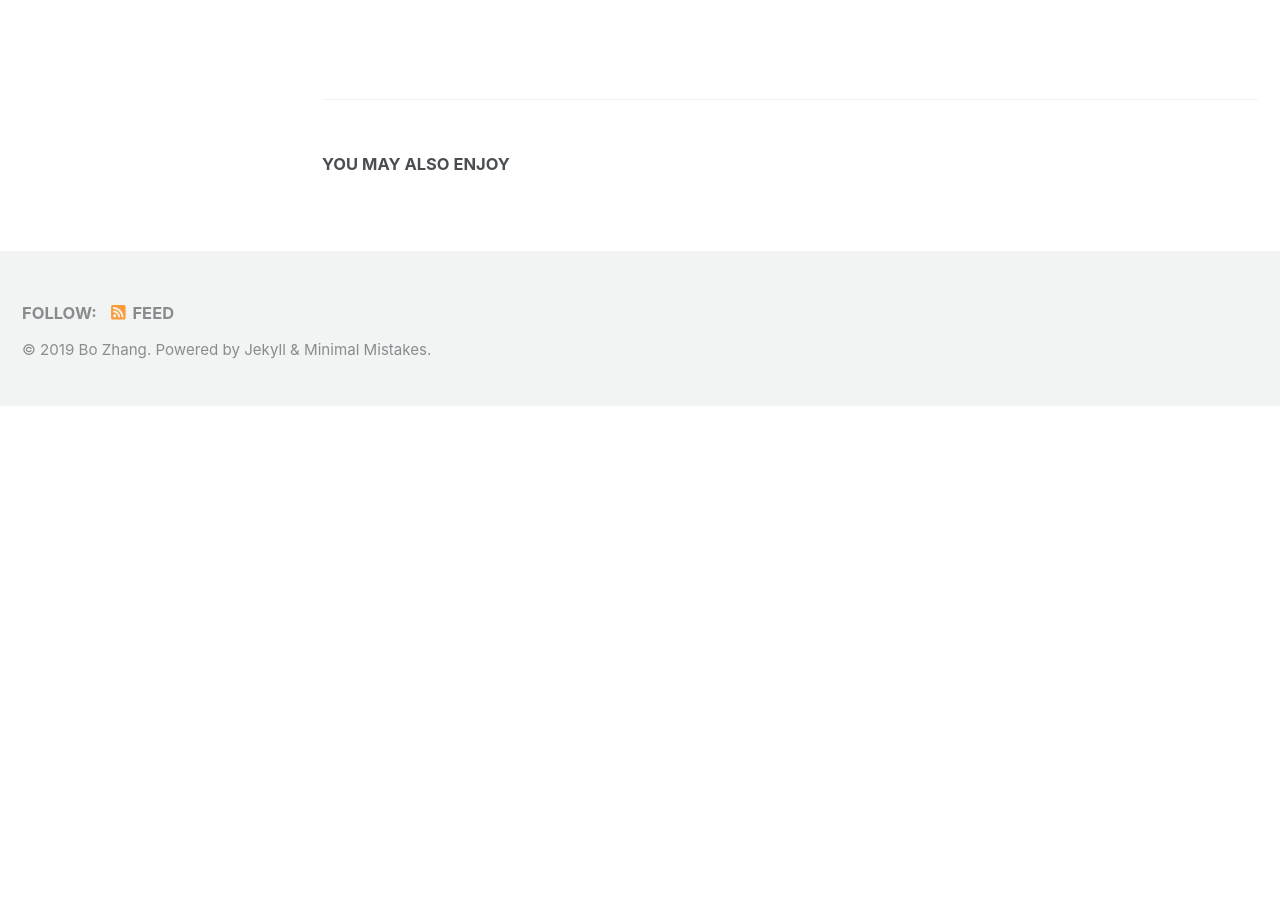
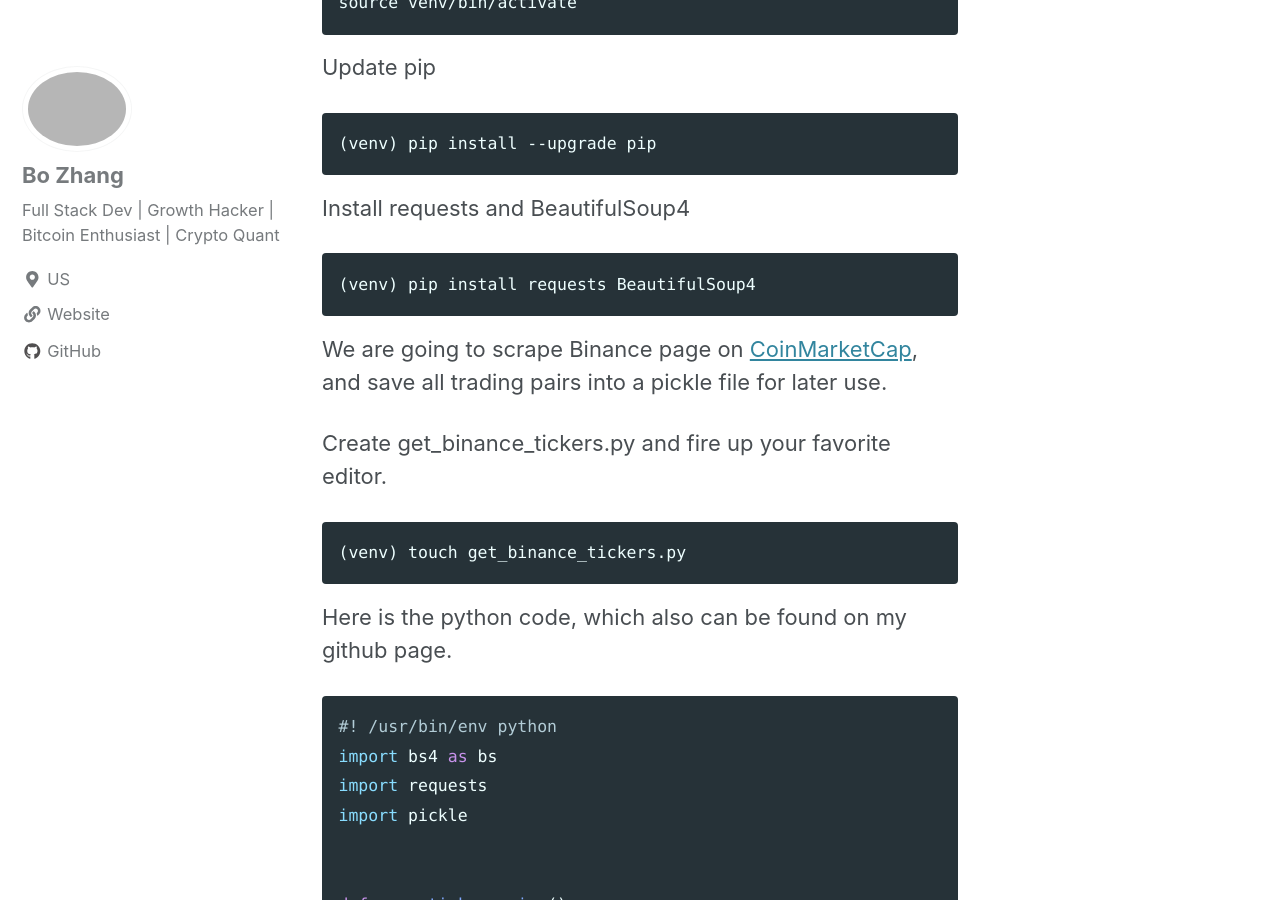
Before and after one commit to 0xboz/blog, a Jekyll site: the page built from _posts/2019-06-07-how-to-download-binance-trading-pair-tickers.md, in a window 1280 px wide and 900 px high, scrolled down 846 px. Built offline with Jekyll 4.4.1, drawn with Linux system fonts in a browser that asks for light colours; cached includes are drawn as plain includes; nearby versions of some CDN libraries; before the commit the page ends 1251 px from its top, so only the background shows below that; some of the changed text lies outside the part shown.

Commit message:
Updated how to download binance ticker pairs

````diff
--- a/_posts/2019-06-07-how-to-download-binance-trading-pair-tickers.md
+++ b/_posts/2019-06-07-how-to-download-binance-trading-pair-tickers.md
@@ -5,3 +5,70 @@ tags: [binance, ]
 excerpt: "A simple python script to download all Binance trading pairs"
 ---
 I am planning to create custom data bundles for [Zipline](http://www.zipline.io/). [Binance](https://www.binance.com/) is the leading crypto exchange as of this writing and it provides massive trading data via its [public API](https://github.com/binance-exchange/binance-official-api-docs). A series of upcoming tutorials will dive deep into crypto data bundles for Zipline.
+
+I suppose your OS has Python installed already. If not, take your time and check out [this tutorial](https://www.beginnersbook.in/how-to-install-python-windows-linux-mac/).
+
+For the best practice, let us create a virtual environment first. (A quick note: my desktop is running on Debian 9 Stretch)
+
+```
+mkdir get_binance_tickers
+cd get_binance_tickers
+python3 -m venv venv
+```
+Activate the venv
+
+```
+source venv/bin/activate
+```
+Update pip
+```
+(venv) pip install --upgrade pip
+```
+Install requests and BeautifulSoup4
+```
+(venv) pip install requests BeautifulSoup4
+```
+
+We are going to scrape Binance page on [CoinMarketCap](https://coinmarketcap.com), and save all trading pairs into a pickle file for later use.
+
+Create get_binance_tickers.py and fire up your favorite editor.
+```
+(venv) touch get_binance_tickers.py
+```
+
+Here is the python code, which also can be found on my github page.
+```python
+#! /usr/bin/env python
+import bs4 as bs
+import requests
+import pickle
+
+
+def save_ticker_pairs():
+    cmc_binance_url = 'https://coinmarketcap.com/exchanges/binance/'
+    response = requests.get(cmc_binance_url)
+    if response.ok:
+        soup = bs.BeautifulSoup(response.text, 'html.parser')
+        table = soup.find('table', {'id': 'exchange-markets'})
+        ticker_pairs = []
+
+        for row in table.findAll('tr')[1:]:
+            ticker_pair = row.findAll('td')[2].text
+            ticker_pairs.append(ticker_pair.strip().replace('/', ''))
+
+    with open('binance_ticker_pairs.pickle', 'wb') as f:
+        pickle.dump(ticker_pairs, f)
+
+
+if __name__ == '__main__':
+    save_ticker_pairs()
+
+```
+
+Make the file excutable and run the command
+```
+(venv) chmod +x get_binance_tickers.py
+(venv) python get_binance_tickers.py
+```
+
+Before we are going to use 'binance_ticker_pairs.pickle' and retrieve trading data through Binance public API, I will discuss how to install Zipline in the next tutorial.
````
